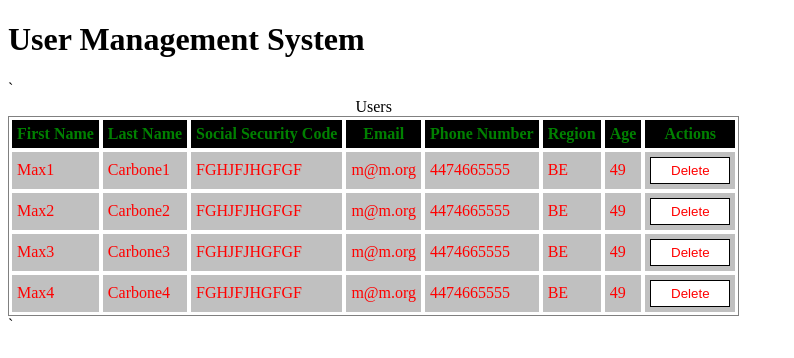
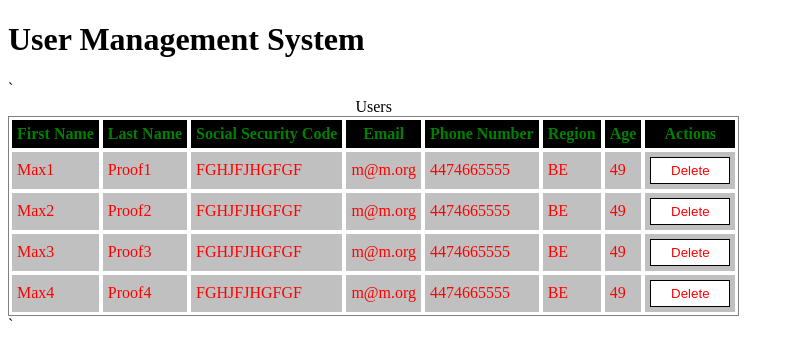
Before and after one commit to maxproof/UMS, an Angular app: page / in a window 1280 px wide. Shown: the top 358 px of the page, without its empty margins (0-794 px from the left). Built offline with nearby package versions, Linux system fonts and the light colour scheme.

Commit message:
commit poc

```diff
--- a/src/app/users/user.service.ts
+++ b/src/app/users/user.service.ts
@@ -12,7 +12,7 @@ export class UserService {
     return [
       {
         firstname: 'Max1',
-        lastname: 'Carbone1',
+        lastname: 'Proof1',
         socialsecuritycode: 'FGHJFJHGFGF',
         email: 'm@m.org',
         region: 'BE',
@@ -21,7 +21,7 @@ export class UserService {
       },
       {
         firstname: 'Max2',
-        lastname: 'Carbone2',
+        lastname: 'Proof2',
         socialsecuritycode: 'FGHJFJHGFGF',
         email: 'm@m.org',
         region: 'BE',
@@ -30,7 +30,7 @@ export class UserService {
       },
       {
         firstname: 'Max3',
-        lastname: 'Carbone3',
+        lastname: 'Proof3',
         socialsecuritycode: 'FGHJFJHGFGF',
         email: 'm@m.org',
         region: 'BE',
@@ -39,7 +39,7 @@ export class UserService {
       },
       {
         firstname: 'Max4',
-        lastname: 'Carbone4',
+        lastname: 'Proof4',
         socialsecuritycode: 'FGHJFJHGFGF',
         email: 'm@m.org',
         region: 'BE',
```
